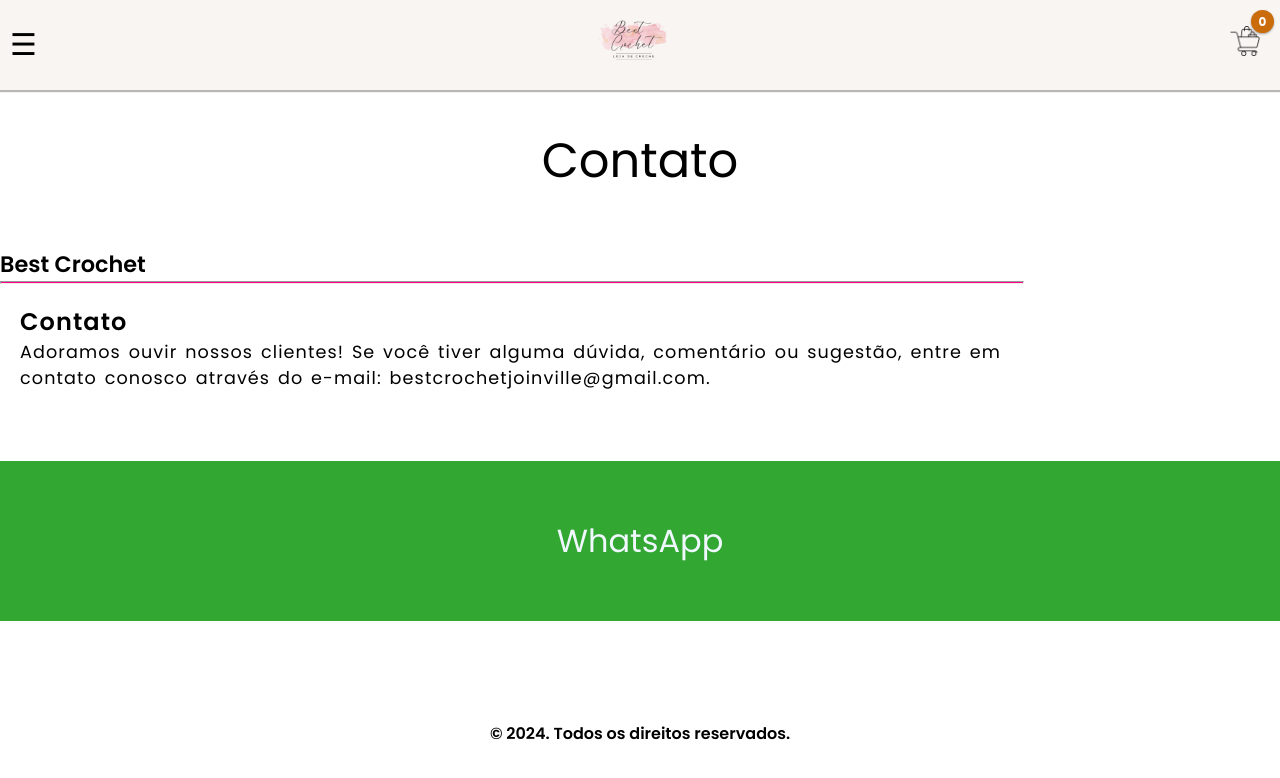
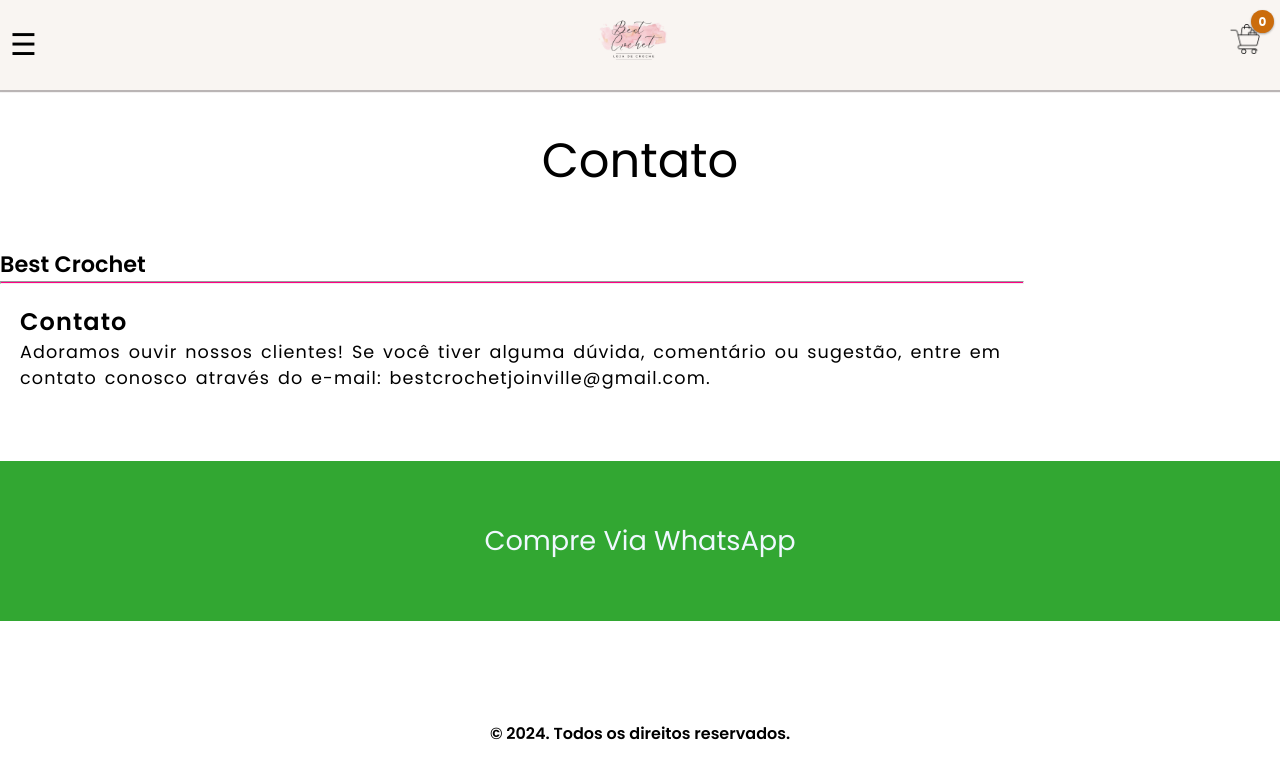
Before and after one commit to henriquestolle/best-crochet, a React (Vite) app: page /best-crochet/contact in a window 1280 px wide. Shown: the top 778 px of the page. Built offline with nearby package versions, Linux system fonts and the light colour scheme.

Commit message:
compre via whatsapp

```diff
--- a/src/Pages/CSS/Contact.css
+++ b/src/Pages/CSS/Contact.css
@@ -58,7 +58,7 @@ hr {
 }
 
 a {
-  font-size: 2rem;
+  font-size: 1.7rem;
   text-decoration: none;
   color: aliceblue;
 }
--- a/src/Pages/Contact.jsx
+++ b/src/Pages/Contact.jsx
@@ -29,7 +29,7 @@ const Contact = () => {
           href="https://wa.me/47988883180?text=Olá,%20tudo%20bem?"
           target="_blank"
         >
-          <div className="whatsapp">WhatsApp</div>
+          <div className="whatsapp">Compre Via WhatsApp</div>
         </a>
         <div />
       </div>
--- a/src/Pages/LandingPage.jsx
+++ b/src/Pages/LandingPage.jsx
@@ -20,7 +20,7 @@ const LandingPage = () => {
           href="https://wa.me/47988883180?text=Olá,%20tudo%20bem?"
           target="_blank"
         >
-          <li>WhatsApp</li>
+          <li>Compre Via WhatsApp</li>
         </a>
         <a
           href="https://www.instagram.com/bestcrochetjoinville/"
```
